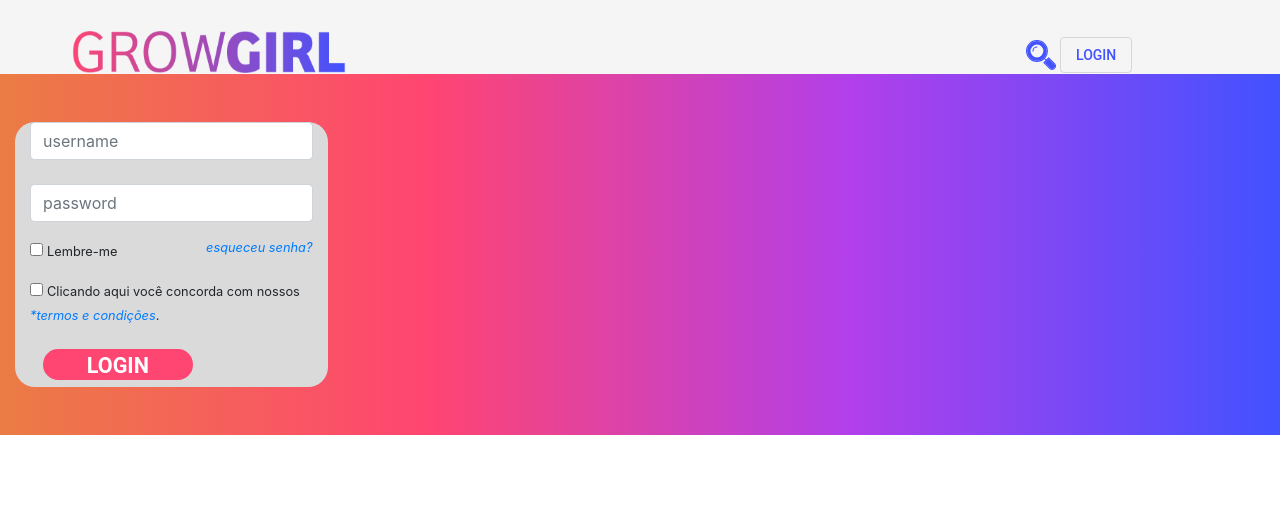
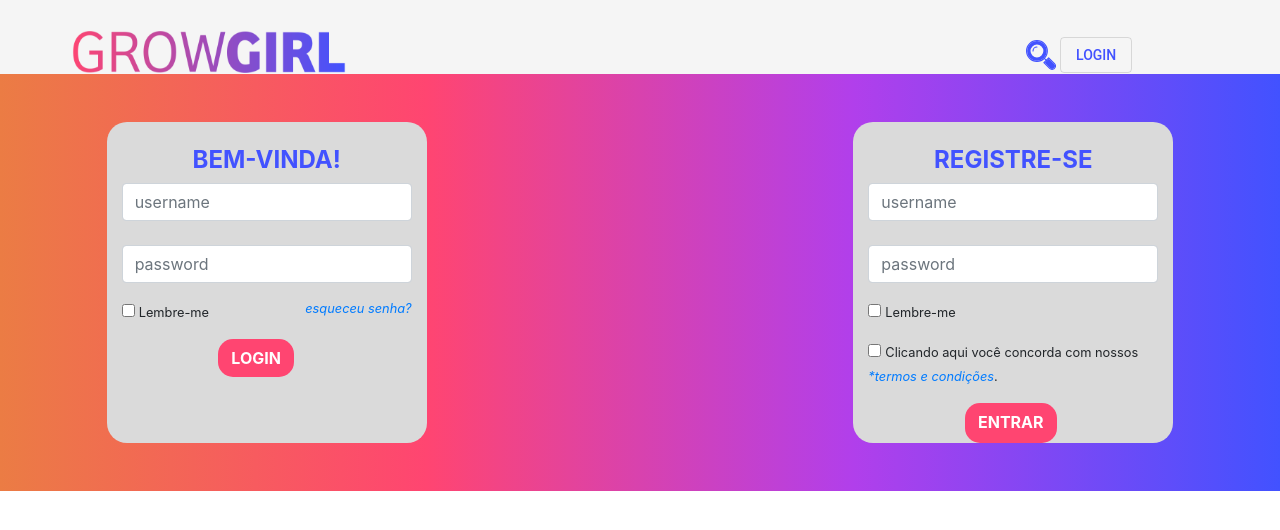
Before and after one commit to taciane/mhw-atena, an Angular app: page /login in a window 1280 px wide. Shown: the top 530 px of the page. Built offline with nearby package versions, Linux system fonts and the light colour scheme.

Commit message:
page login

```diff
--- a/src/app/login/login.component.html
+++ b/src/app/login/login.component.html
@@ -5,13 +5,14 @@
   position:absolute; left:1px; top:1px; z-index: 1;
 position:absolute; left:1px; top:1px; z-index: 2;-->
 <div class="col-lg-12" style=" position: absolute;background-image: linear-gradient(to right, #EB7C44, #FF4571, #B13FEB, #4252FF );">
-  <!-- <img style="z-index: 1;" src="assets/login-background.png" class="img-fluid"> -->
-    <div id="box" class="col-md-3 mt-5 mb-5">
-
-      <!-- <h4 class="special-txt-color-blue text-center"><b>REGISTRE-SE</b></h4> -->
-
-      <form action="">
-        <div class="form-group mt-1">
+  <!-- <img style="z-index: 1;" src="assets/login-background.png" class="img-fluid">
+  align-items-center align-self-center
+style="left: 40%"-->
+    <div class="row">
+      <div id="box" class="col-md-3 mt-5 mb-5 offset-1" >
+        <form action="" class="pt-4 ">
+          <h4 class="special-txt-color-blue text-center"><b>BEM-VINDA!</b></h4>
+          <div class="form-group" >
             <input type="email" class="form-control " id="exampleInputEmail1" aria-describedby="emailHelp" placeholder="username" >
             <br>
             <input type="password" class="form-control " id="exampleInputPassword" aria-describedby="passw" placeholder="password" >
@@ -24,15 +25,46 @@ position:absolute; left:1px; top:1px; z-index: 2;-->
             </small>
           </div>
 
+          <!-- <div class="form-group">
+            <input type="checkbox" class="mr-1" id="remindme" name="remindme" [value]="checked"/>
+            <small for="remindme">Clicando aqui você concorda com nossos
+              <a href="#"><i>*termos e condições</i></a>.
+            </small>
+          </div> -->
+          <button (click)="login()" class="btn btn-button offset-4 " style="border-radius: 15px; background-color: #FF4571;">
+            <!-- <img src="assets/bt-login1.svg" width="150px;"> -->
+            <span style="color: white;"><b>LOGIN</b></span>
+          </button>
+        </form>
+      </div>
+
+      <div id="box" class="col-md-3 mt-5 mb-5 offset-4">
+
+        <form action="" class="pt-4 ">
+          <h4 class="special-txt-color-blue text-center"><b>REGISTRE-SE</b></h4>
+          <div class="form-group" >
+            <input type="email" class="form-control " id="exampleInputEmail1" aria-describedby="emailHelp" placeholder="username" >
+            <br>
+            <input type="password" class="form-control " id="exampleInputPassword" aria-describedby="passw" placeholder="password" >
+          </div>
+
           <div class="form-group">
+            <input type="checkbox" class="mr-1" id="remindme" name="remindme" [value]="checked"/>
+            <small for="remindme">Lembre-me
+              <!-- <a class="float-right" href="#"><i>esqueceu senha?</i></a> -->
+            </small>
+          </div>
+
+          <div class="form-group ">
             <input type="checkbox" class="mr-1" id="remindme" name="remindme" [value]="checked"/>
             <small for="remindme">Clicando aqui você concorda com nossos
               <a href="#"><i>*termos e condições</i></a>.
             </small>
           </div>
-        <button class="btn btn-button" style="float: center;">
-          <img src="assets/bt-login1.svg" width="150px;">
+          <button class="btn btn-button offset-4 pb-2" style="border-radius: 15px; background-color: #FF4571;">
+            <span style="color: white;"><b>ENTRAR</b></span>
           </button>
         </form>
       </div>
     </div>
+</div>
--- a/src/app/login/login.component.ts
+++ b/src/app/login/login.component.ts
@@ -1,4 +1,5 @@
 import { Component, OnInit } from '@angular/core';
+import { Routes, Router } from '@angular/router';
 
 @Component({
   selector: 'app-login',
@@ -9,9 +10,16 @@ export class LoginComponent implements OnInit {
 
   checked: boolean;
 
-  constructor() { }
+  constructor(
+    private router: Router
+  ) { }
 
   ngOnInit(): void {
   }
 
+  login(){
+    console.log(this.router);
+    this.router.navigate(['my-profile']);
+  }
+
 }
```
Also changed, not shown: src/app/shared/shared.module.ts (deleted, +0 -12 lines). Lines whose indentation alone changed are shown as unchanged.
